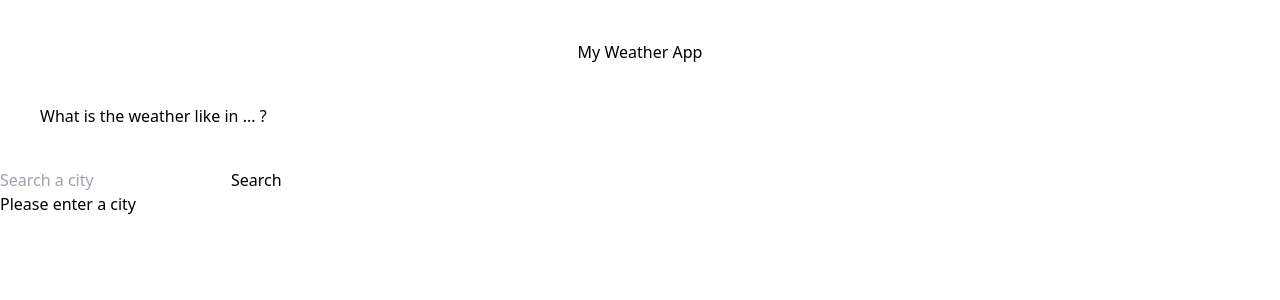
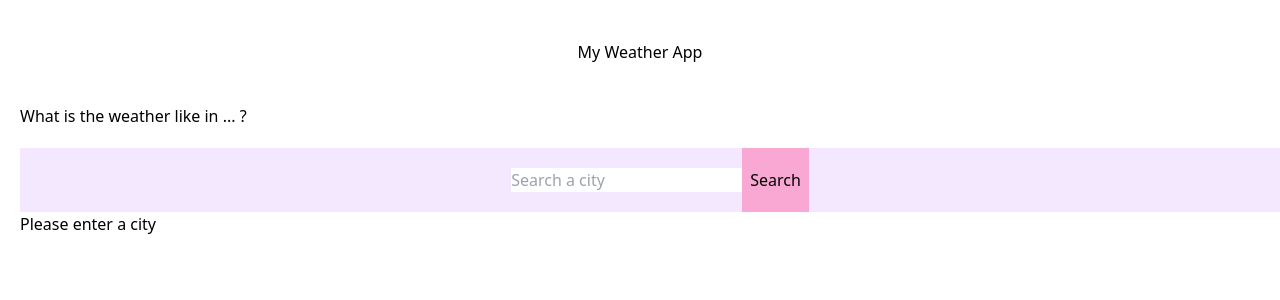
Before and after one commit to becodeorg/hamilton-7-react-project-TreshMiralissa--WeatherApp, a React (Vite) app in the folder weatherApp/: page / in a window 1280 px wide. Shown: the top 300 px of the page. Built offline with nearby package versions, Linux system fonts and the light colour scheme.

Commit message:
essai affichage 5j

```diff
--- a/weatherApp/src/App.jsx
+++ b/weatherApp/src/App.jsx
@@ -8,14 +8,21 @@ const ref = useRef(null)
 const apiKey = "fbbdfa582896093b8da1f248bec231ee"
 const [weatherData, setWeatherData] = useState({})
 const [city, setCity] = useState({})
-
+const [nextDays, setNextDays] = useState({})
 
 const handleClick = (e) => {
-  fetch(`http://api.openweathermap.org/data/2.5/weather?q=${city}&units=metric&APPID=${apiKey}`)
+  fetch(`http://api.openweathermap.org/data/2.5/weather?q=${city}&units=metric&APPID=${apiKey}`) /*weather of the day*/
   .then (response => response.json())
   .then (data => {setWeatherData(data), setCity("")})
   ref.current.value = '';
+
+  fetch(`https://api.openweathermap.org/data/2.5/forecast?q=${city}&units=metric&APPID=${apiKey}`) /*weather forecast of the five next days*/
+  .then (response => response.json())
+  .then (data => {setNextDays(data)})
 };
+
+
+
 
 const getWeather = (e) =>{
   if(e.key == "Enter"){
@@ -24,21 +31,34 @@ const getWeather = (e) =>{
 }
 
   return(
-    <div className="container">
-      <h2 className="m-10">What is the weather like in ... ?</h2>
-      <input className="input" ref={ref} onChange={e => setCity (e.target.value)} onKeyPress={getWeather} placeholder="Search a city" />
-      <button className="" onClick={handleClick}>Search</button>
+    <div className="container m-5">
+      <h2 className="my-5">What is the weather like in ... ?</h2>
+      <div className="flex flex-wrap justify-center bg-purple-100">
+        <input className="input my-5" ref={ref} onChange={e => setCity (e.target.value)} onKeyPress={getWeather} placeholder="Search a city" />
+        <button className=" p-2 bg-pink-300" onClick={handleClick}>Search</button>
+      </div>
       {typeof weatherData.main === "undefined"?(
         <div>
           <p>Please enter a city</p>
         </div>):
-      (<div>
-        <p>{weatherData.name}</p> {/*display name of city*/}
-        <p>{Math.round (weatherData.main.temp)}°C</p> {/*display temperature*/}
-        <p>{weatherData.weather[0].main}</p> {/*display weather */}
-        <p>{Math.round (weatherData.main.humidity)}%</p>
-      </div>
+              ( <div>
+          <div>
+            <p>Today</p>
+            <p>{weatherData.name}</p> {/*display name of city*/}
+            <p>{Math.round (weatherData.main.temp)}°C</p> {/*display temperature*/}
+            <p>{weatherData.weather[0].main}</p> {/*display weather */}
+            <p>{Math.round (weatherData.main.humidity)}%</p>
+          </div>
+          {/* <div>
+            <p>Next days</p>
+            <p>{nextDays}</p>
+            <p>{Math.round (weatherData.main.temp)}°C</p>
+            <p>{weatherData.weather[0].main}</p>
+            <p>{Math.round (weatherData.main.humidity)}%</p>
+          </div> */}
+        </div>
       )}
+
     </div>
   )
 }
```
